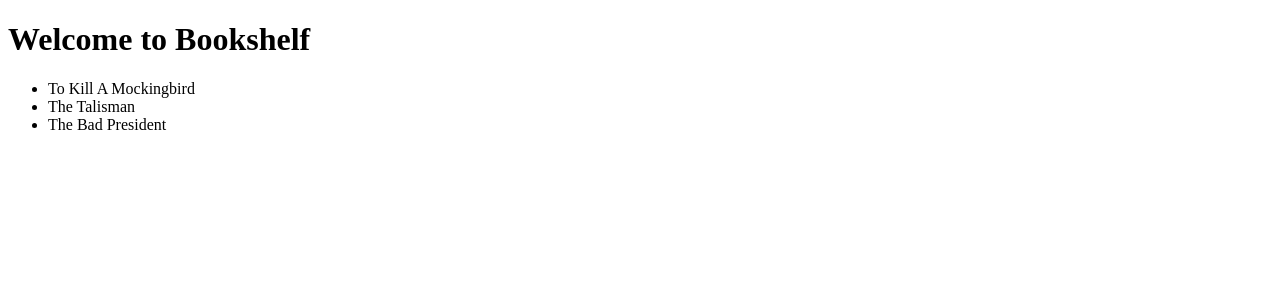
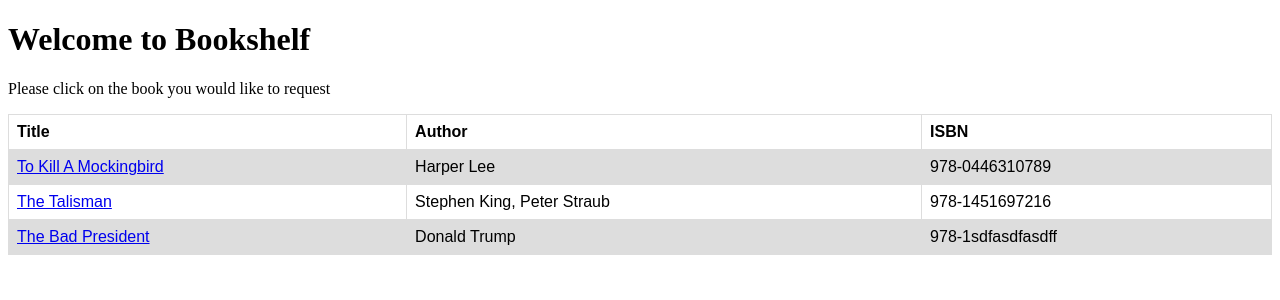
Before and after one commit to jamiefernandez418/blockchain, a Flask app: page / in a window 1280 px wide. Shown: the top 300 px of the page. Run offline with Flask 2, Linux system fonts and the light colour scheme.

Commit message:
Added linke for books. Added route in flask that makes request for book.

```diff
--- a/server.py
+++ b/server.py
@@ -1,4 +1,4 @@
-from flask import Flask, render_template
+from flask import Flask, render_template, request
 import bookshelf, Book
 app = Flask(__name__)
 
@@ -36,3 +36,10 @@ def hello_world():
         #print(book.getISBN())
         print("Hello terminal test")
         return render_template('index.html', books= books)
+
+#Takes isbn and will make the request for the book
+@app.route('/request')
+def request_class():
+        isbn = request.args.get('book')
+        print(isbn)
+        return isbn
--- a/templates/index.html
+++ b/templates/index.html
@@ -1,11 +1,42 @@
 <!doctype html>
+<head>
+        <style>
+                table {
+                  font-family: arial, sans-serif;
+                  border-collapse: collapse;
+                  width: 100%;
+                }
+
+                td, th {
+                  border: 1px solid #dddddd;
+                  text-align: left;
+                  padding: 8px;
+                }
+
+                tr:nth-child(even) {
+                  background-color: #dddddd;
+                }
+                </style>
+
+</head>
 <title>Welcome to the Bookshelf</title>
 <body>
     <h1>Welcome to Bookshelf</h1>
-    <ul>
-    {% for isbn in books %}
-        <li>{{books[isbn].getTitle()}}</li>
-    {% endfor %}
-    </ul>
+    <p>Please click on the book you would like to request</p>
+    <table>
+            <tr>
+              <th>Title</th>
+              <th>Author</th>
+              <th>ISBN</th>
+            </tr>
+            {% for isbn in books %}
+            <tr>
+              <td><a href="/request?book={{books[isbn].getISBN()}}">{{books[isbn].getTitle()}}</a></td>
+              <td>{{books[isbn].getAuthor()}}</td>
+              <td>{{books[isbn].getISBN()}}</td>
+            </tr>
+            {% endfor %}
+    </table>
+
 
 </body>
```
Also changed, not shown: 1 other file.
